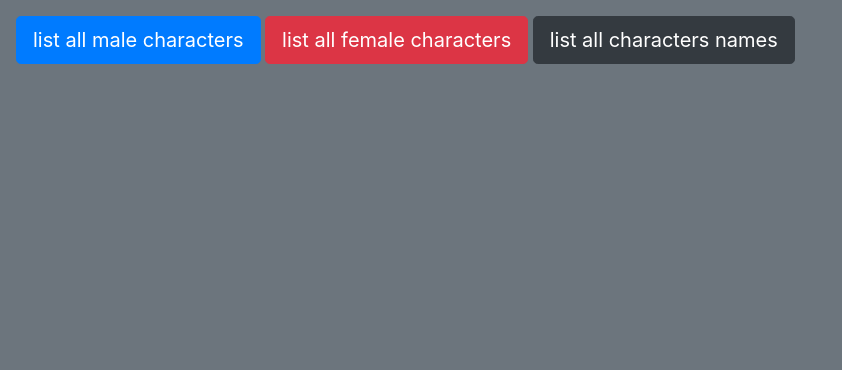
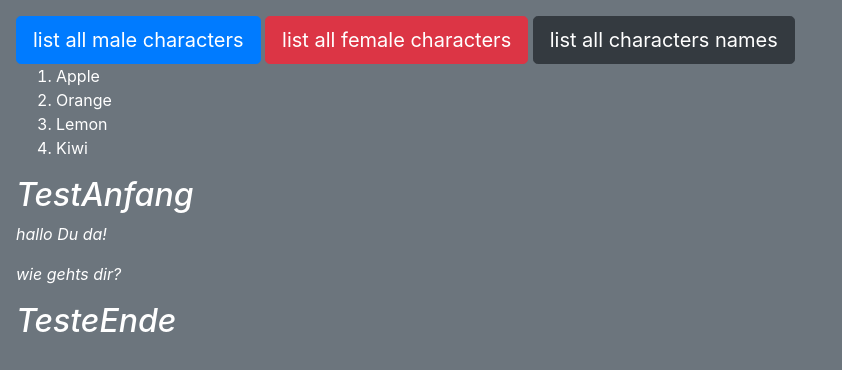
Before and after one commit to ThanhDuong2503/GameOfThronesAPI, a plain HTML site: page index.html in a window 1280 px wide. Shown: the whole page, without its empty margins (0-842 px from the left). Drawn offline with nearby package versions, Linux system fonts and the light colour scheme.

Commit message:
AddSomeTestExercises

```diff
--- a/index.html
+++ b/index.html
@@ -13,7 +13,8 @@
 <button id="femaleChars" type="button" class="btn btn-danger btn-lg">list all female characters</button>
 <button id="charsName" type="button" class="btn btn-dark btn-lg">list all characters names</button>
 
-<div id="renderResult"></div>
+<ol id="renderResult"></ol>
+<var id="test"></var>
 
 <script src="index.js"></script>
 </body>
--- a/index.js
+++ b/index.js
@@ -1,6 +1,6 @@
 
 const listMalesButton = document.getElementById("maleChars");
-listMalesButton.addEventListener("click", ()=> renderMaleCharacters());
+listMalesButton.addEventListener("click", ()=> listMaleChars());
 
 const listFemalesButton = document.getElementById("femaleChars");
 listFemalesButton.addEventListener("click", ()=> listFemaleChars());
@@ -35,25 +35,15 @@ function listFemaleChars(){getData().then(data => {
 // erzeugt neues Array nur mit Namen der Charaktere
 function mapCharactersByAlias(allChars) {
     console.log(allChars.map(char => char.aliases))
+    // const html = allChars.map(char => `<p>Name: ${char.aliases}</p>`).join("");
+    // document.querySelector("renderResult").innerHTML(html);
 }
 function listNames(){getData().then(data => {
     mapCharactersByAlias(data)
 })};
 
-function renderMaleCharacters() {
-    const listOfResult = document.getElementById("renderResult");
-    let resultList = listMaleChars();
-    for (let result of Object.values(resultList)) {
-        let newListItem = document.createElement("var");
-        newListItem.innerHTML = result;
-        listOfResult.appendChild(newListItem);
-    }
-}
 
-
-
-
-// function renderToDom(targetElementId, createElementType, addCreateElementClass, innerHTMLString) {
+// function renderToDom(targetElementId, createElementType, innerHTMLString) {
 //     // creates an HTML element of selected type
 //     // should be a string.
 //     // example: "li" creates a <li> element
@@ -65,7 +55,7 @@ function renderMaleCharacters() {
 //     targetElement.appendChild(element);
 //     // add specified class to previously
 //     // created element
-//     targetElement.classList.add(addCreateElementClass);
+//     // targetElement.classList.add(addCreateElementClass);
 //     // sets inner HTML of previously created element
 //     // to provided string. This can be valid HTML, just
 //     // some data of type String or undefined
@@ -74,22 +64,35 @@ function renderMaleCharacters() {
 //     return element;
 // }
 //
-// // renderToDom("charGoTDb", "div" , "name", getData());
-//
-//     //fetch --> array als rückgabe
-// // fetchPeople().then((people) =>
-// //     people.map((person) => {
-// //         renderToDom(
-// //             "listOfPeople",
-// //             "div",
-// //             `${person.first_name}, ${person.last_name}`
-// //         );
-// //     })
-// // );
-//
-// // async function fetchPeople() {
-// //     const people = fetch("https://reqres.in/api/users")
-// //         .then((response) => response.json())
-// //         .then((data) => data.data);
-// //     return people;
-// // }
+// // fetch --> array als rückgabe
+// getData().then(charDb =>
+//     charDb.map(char => {
+//         renderToDom(
+//             "renderResult",
+//             "div",
+//             `${char.name}`
+//         );
+//     })
+// );
+
+const newTest = document.getElementById("renderResult");
+let newTestItem=document.createElement("li");
+newTestItem.innerHTML="Apple";
+newTest.appendChild(newTestItem);
+
+const newTestList = document.getElementById("renderResult");
+const fruitList = ["Orange", "Lemon", "Kiwi"];
+fruitList.forEach(fruit => {
+    let newFruitListItem=document.createElement("li");
+    newFruitListItem.innerHTML = fruit;
+    newTestList.appendChild(newFruitListItem);
+})
+
+
+const newTest2 = document.getElementById("test");
+let newTestItem3=document.createElement("var");
+newTestItem3.innerHTML= `<h2>TestAnfang</h2>
+<p>hallo Du da!</p>
+<p>wie gehts dir?</p>
+<h2>TesteEnde</h2>`;
+newTest2.appendChild(newTestItem3);
```
